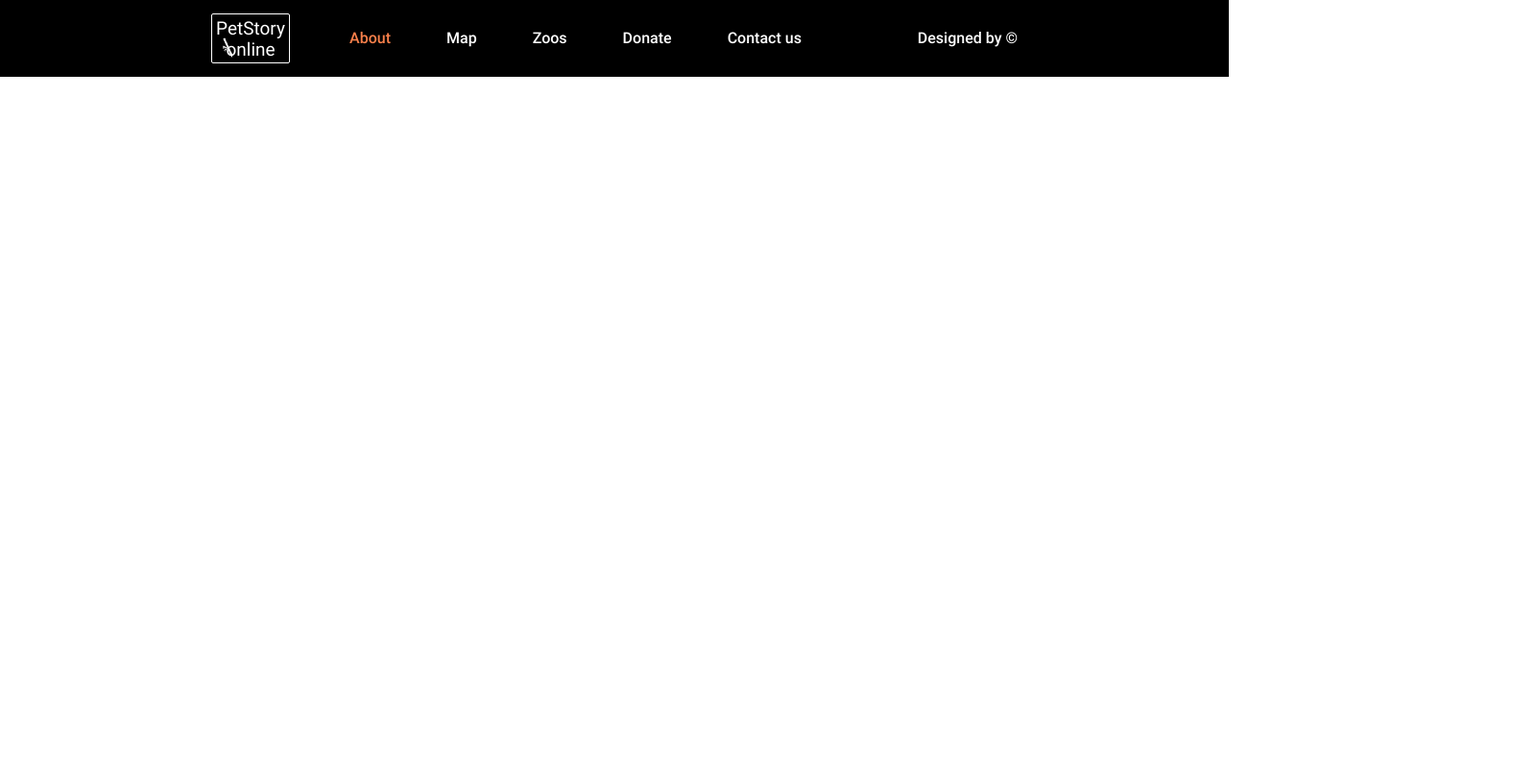
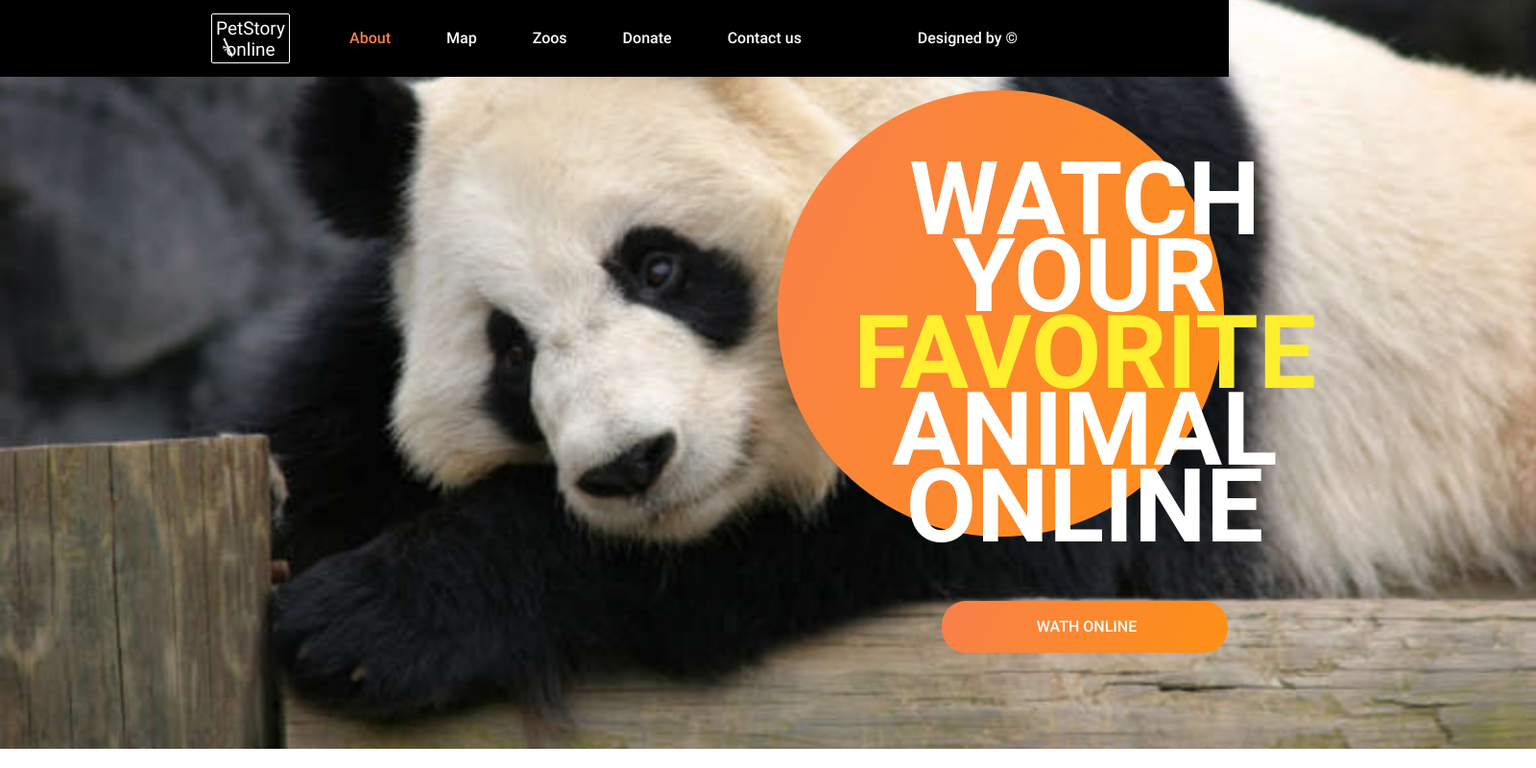
Before and after one commit to kostili-tec/online-zoo, a website built with webpack: page online-zoo/src/pages/main/index.html in a window 1280 px wide. Shown: the whole page at 96% size, 1600 px wide, since content can reach past the window. Built offline with nearby package versions, Linux system fonts and the light colour scheme.

Commit message:
feat: complite watch section

```diff
--- a/online-zoo/src/pages/main/index.html
+++ b/online-zoo/src/pages/main/index.html
@@ -26,5 +26,16 @@
       <a class="header-designed" href="https://www.figma.com/file/ypzT9idgAILaSRVRmDAJxn/online-zoo-3-weeks">Designed by ©</a>
     </div>
   </header>
+  <main class="main">
+    <section class="section-watch">
+      <div class="container wath-container">
+          <div class="watch-container__contant">
+            <h2 class="h2-watch">Watch your <span class="h2-watch__span">favorite</span> animal online</h2>
+            <button class="button button-hover">wath online</button>
+          </div>
+      </div>
+
+    </section>
+  </main>
 </body>
 </html>
--- a/online-zoo/src/sass/abstract/_variables.scss
+++ b/online-zoo/src/sass/abstract/_variables.scss
@@ -1,3 +1,7 @@
 $color-black: #000;
 $color-white: #fff;
 $color-orange: #F9804B;
+$color-orange-hover: #E47209;
+$color-orange-gradient: linear-gradient(113.96deg, #F9804B 1.49%, #FE9013 101.44%);
+$color-yellow: #FFEE2E;
+$color-green-active: #4B9200;
--- a/online-zoo/src/sass/components/_buttons.scss
+++ b/online-zoo/src/sass/components/_buttons.scss
@@ -0,0 +1,47 @@
+.button {
+  width: 298px;
+  height: 54px;
+  background: $color-orange-gradient;
+  border: none;
+  border-radius: 25px;
+  color: $color-white;
+  text-transform: uppercase;
+  font-family: 'RobotoMedium';
+  font-size: 16px;
+  line-height: 140%;
+  text-align: center;
+  padding-left: 10px;
+  cursor: pointer;
+  // &:hover {
+  //   background: $color-orange-hover;
+  // }
+}
+
+.button-hover{
+  overflow: hidden;
+  position: relative;
+  &::after{
+    background: #fff;
+    content: "";
+    height: 155px;
+    left: -75px;
+    opacity: .2;
+    position: absolute;
+    top: -50px;
+    transform: rotate(35deg);
+    transition: all 550ms cubic-bezier(0.19, 1, 0.22, 1);
+    width: 50px;
+    z-index: 1;
+  }
+  &:hover{
+    background: $color-orange-hover;
+    &::after {
+      left: 120%;
+      transition: all 550ms cubic-bezier(0.19, 1, 0.22, 1);
+    }
+  }
+  &:active{
+    transition: linear 100ms;
+    background: $color-green-active;
+  }
+}
--- /dev/null
+++ b/online-zoo/src/sass/layout/_container.scss
@@ -0,0 +1,4 @@
+.container{
+  margin: 0 auto;
+  max-width: 1160px;
+}
--- a/online-zoo/src/sass/layout/_header.scss
+++ b/online-zoo/src/sass/layout/_header.scss
@@ -5,6 +5,8 @@
   color: $color-white;
   display: flex;
   justify-content: center;
+  position: relative;
+  z-index: 10;
 }
 
 .header-container{
--- a/online-zoo/src/sass/main.scss
+++ b/online-zoo/src/sass/main.scss
@@ -4,6 +4,7 @@
 
 @import 'components/buttons';
 
+@import 'layout/container';
 @import 'layout/navigation';
 @import 'layout/header';
 
--- a/online-zoo/src/sass/pages/main_page.scss
+++ b/online-zoo/src/sass/pages/main_page.scss
@@ -1,3 +1,58 @@
 body {
   font-family: 'RobotoRegular';
 }
+
+.section-watch {
+  position: relative;
+  margin: 0 auto;
+  margin-top: -80px;
+  width: 1600px;
+  height: 780px;
+  background: url(../assets/images/giantPandaBG.jpg);
+  // display: flex;
+  // justify-content: flex-end;
+  // padding-right: 220px;
+}
+.wath-container{
+  height: auto;
+  padding-top: 80px;
+  // margin-right: 217px;
+  display: flex;
+  justify-content: flex-end;
+  align-items: flex-end;
+}
+.watch-container__contant{
+  width: 500px;
+  height: 700px;
+  display: flex;
+  flex-direction: column;
+  align-items: center;
+}
+
+.h2-watch {
+  width: 500px;
+  height: 400px;
+  font-family: 'RobotoBold';
+  font-size: 106.496px;
+  line-height: 75%;
+  text-align: center;
+  text-transform: uppercase;
+  color: $color-white;
+  margin-bottom: 58px;
+  z-index: 10;
+  &::before{
+    content: '';
+    display: block;
+    position: absolute;
+    width: 465px;
+    height: 465px;
+    background: $color-orange-gradient;
+    border-radius: 50%;
+    z-index: -1;
+    transform: translateX(-70px) translateY(-74px);
+  }
+}
+
+.h2-watch__span{
+  color: $color-yellow;
+}
```
Also changed, not shown: online-zoo/src/assets/images/giantPandaBG.jpg (renamed from online-zoo/public/Giant Panda.jpg).
